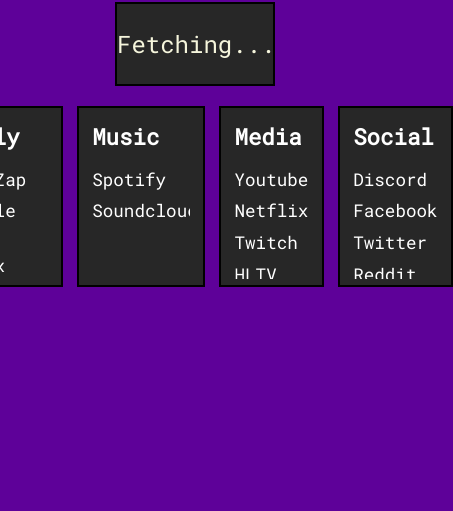
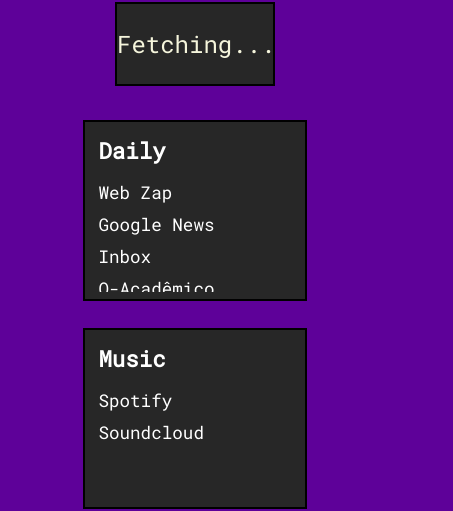
Before and after one commit to guilhXavier/homepage, a plain HTML site: page index.html in a window 390 px wide. Shown: the part 342-853 px from the top of the page, 453 px wide, since content can reach past the window. Drawn offline with Linux system fonts and the light colour scheme; no server answers.

Commit message:
Talvez isso faça funcionar em mobile

```diff
--- a/style/home.css
+++ b/style/home.css
@@ -44,6 +44,22 @@
   height: 20vh;
   margin-top: -10vh;
   text-align: center;
+}
+@media only screen and (max-width: 960px) {
+  body {
+    height: auto;
+  }
+  .clock {
+    margin-top: 1em;
+  }
+  body > .bookmarkContainer {
+    flex-direction: column;
+    width: 60%;
+  }
+  .bookmarkContainer > .bookmarkSection {
+    width: auto;
+    margin: 1em 0em;
+  }
 }
 h1 {
   color: beige;
```
